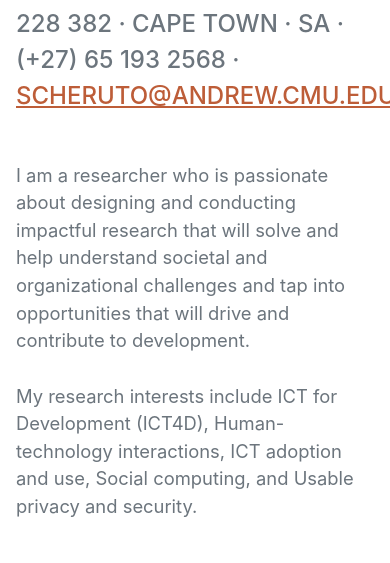
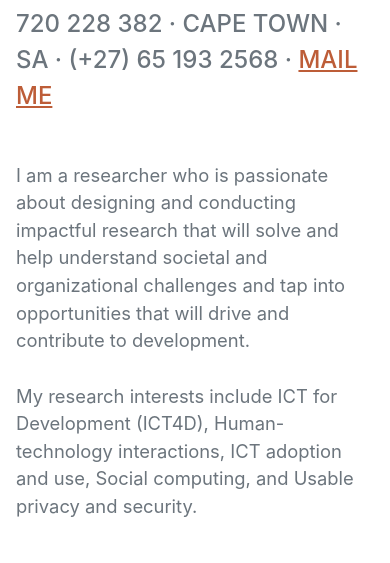
Before and after one commit to kawinita/kawinita.github.io, a plain HTML site: page index.html in a window 390 px wide. Shown: the part 264-827 px from the top of the page. Drawn offline with nearby package versions, Linux system fonts and the light colour scheme; some icons are missing; a web font is replaced by a local one.

Commit message:
Update index.html
COver emails ant telephones

```diff
--- a/index.html
+++ b/index.html
@@ -49,8 +49,8 @@
                         <span class="text-primary">Sowon</span>
                     </h1>
                     <div class="subheading mb-5">
-                        Nairobi · KENYA · (+254) 720 228 382 · Cape Town · SA ·  (+27)  65 193 2568 ·
-                        <a href="mailto:scheruto@andrew.cmu.edu">scheruto@andrew.cmu.edu</a>
+                        Nairobi · Tel KENYA · (+254) 720 228 382 · Cape Town · SA ·  (+27)  65 193 2568 ·
+                        <a href="mailto:scheruto@andrew.cmu.edu">mail me</a>
                     </div>
                     <p class="lead mb-5">I am a researcher who is passionate about designing and conducting impactful research that will solve and help understand societal and organizational challenges and tap into opportunities that will drive and contribute to development.
                     <br><br>
```
